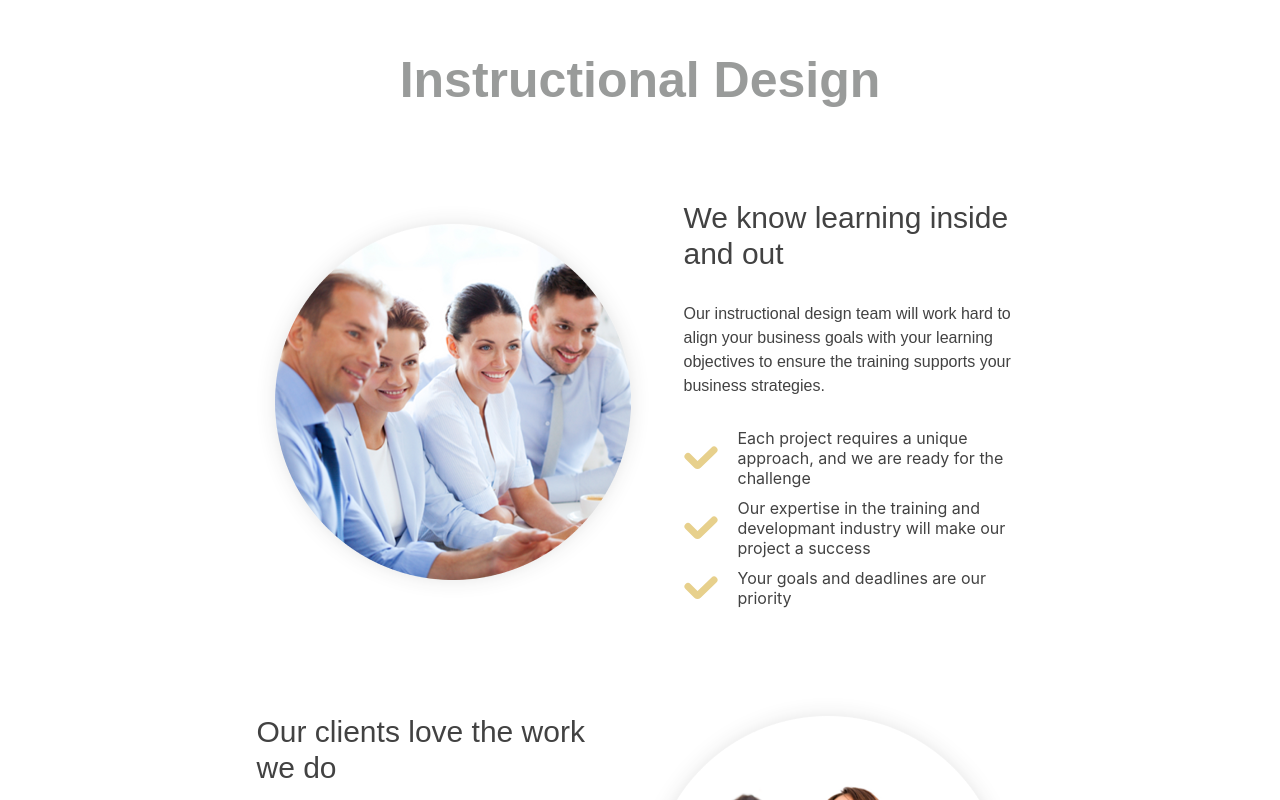
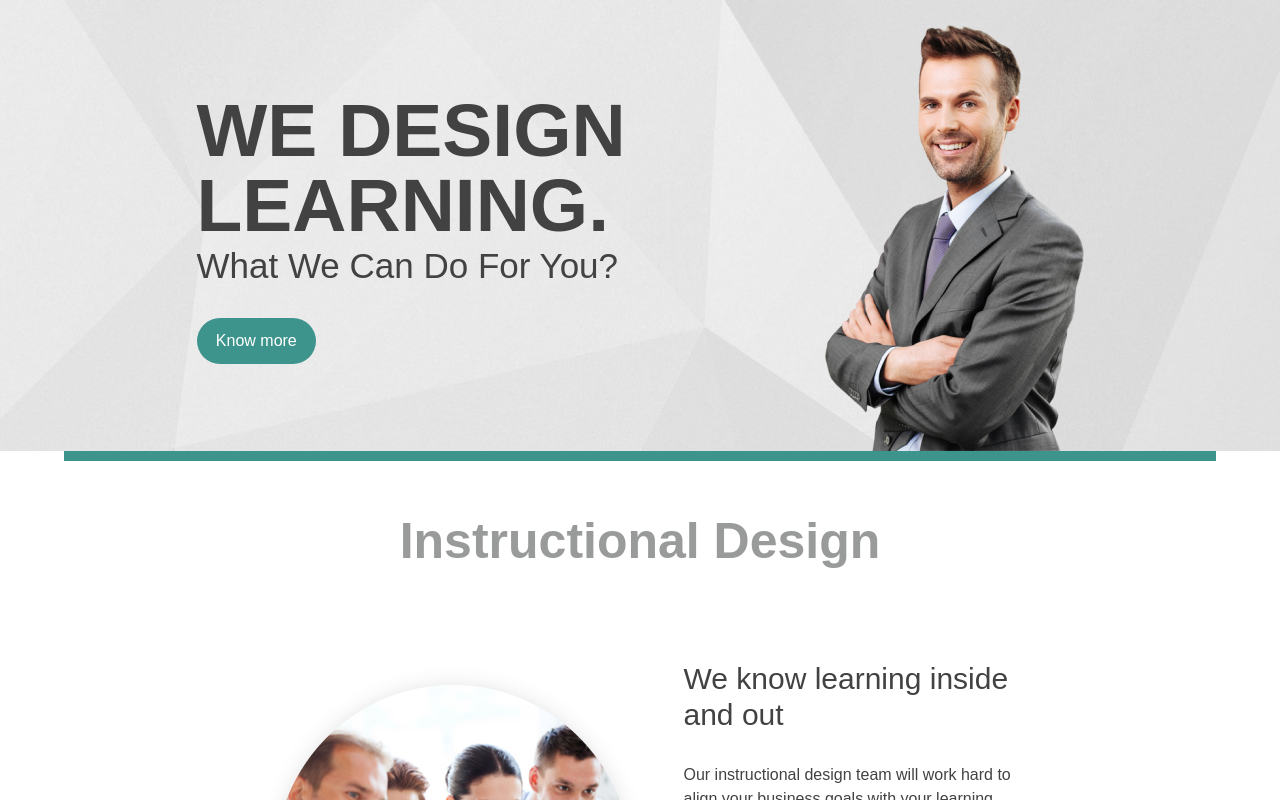
Before and after one commit to yuliia-anisimova/elearing-landing, a React (Create React App) app: page / in a window 1280 px wide. Shown: the top 800 px of the page. Built offline with nearby package versions, Linux system fonts and the light colour scheme.

Commit message:
Implemented poster section

```diff
--- a/src/App.tsx
+++ b/src/App.tsx
@@ -2,6 +2,7 @@ import React from 'react';
 import Footer from './components/Footer';
 import ContactSection from './components/ContactSection/ContactSection';
 import BenefitsSection from './components/BenefitsSection/BenefitsSection';
+import PosterSection from './components/PosterSection/PosterSection';
 
 interface Props {
   onClick: () => void;
@@ -21,6 +22,7 @@ export const Provider: React.FC<Props> = React.memo(
 export const App: React.FC = () => {
   return (
     <main>
+      <PosterSection />
       <BenefitsSection />
       <ContactSection />
       <Footer />
--- /dev/null
+++ b/src/components/PosterSection/PosterSection.module.scss
@@ -0,0 +1,114 @@
+@import "../../styles/utils/vars";
+@import "../../styles/utils/mixins";
+@import "../../styles/fonts/typography";
+
+.poster {
+  display: flex;
+  flex-direction: column;
+
+  &__content {
+    background-image: url("../../images/poster-1.png");
+    background-position: center;
+    background-repeat: no-repeat;
+    background-size: cover;
+    display: flex;
+    justify-content: center;
+    gap: 180px;
+    padding-top: 25px;
+  }
+
+  &__line {
+    height: 10px;
+    width: 90%;
+    background-color: $accent-color;
+    align-self: center;
+  }
+
+  &__info {
+    width: 80%;
+    display: flex;
+    flex-direction: column;
+    justify-content: center;
+    align-items: center;
+
+    @include onTablet {
+      align-items: flex-start;
+      width: 35%;
+    }
+  }
+
+  &__title {
+    @include bold-text;
+    font-size: 50px;
+    line-height: 100%;
+    text-transform: uppercase;
+    color: $text-color-dark;
+    padding: 0;
+    margin: 0 0 5px;
+
+    @include onTablet {
+      font-size: 60px;
+    }
+
+    @include onDesktop {
+      font-size: 75px;
+    }
+  }
+
+  &__text {
+    text-transform: capitalize;
+    @include extra-light-text;
+    padding: 0;
+    margin: 0 0 35px;
+    color: $text-color-dark;
+    font-size: 20px;
+    line-height: 100%;
+
+    @include onTablet {
+      font-size: 20px;
+    }
+
+    @include onDesktop {
+      font-size: 35px;
+    }
+  }
+
+  &__link {
+    text-decoration: none;
+    padding: 15px 15px;
+    background-color: $accent-color;
+    width: 50%;
+    display: flex;
+    justify-content: center;
+    align-items: center;
+    color: $white-color;
+    border-radius: 40px;
+    @include semi-bold-text;
+    font-size: 16px;
+    line-height: 100%;
+    transition: background-color 0.3s ease-in-out;
+    margin-bottom: 20px;
+
+    @include onTablet {
+      width: 50%;
+    }
+
+    @include onDesktop {
+      width: 20%;
+    }
+
+    @include onDesktop {
+      &:hover {
+        background-color: darken($accent-color, 10%);
+      }
+    }
+  }
+
+  &__image {
+    display: none;
+
+    @include onTablet {
+      display: block;
+    }
+  }
+}
--- /dev/null
+++ b/src/components/PosterSection/PosterSection.tsx
@@ -0,0 +1,35 @@
+import React from 'react';
+import classes from './PosterSection.module.scss';
+
+const {
+  poster,
+  poster__content: posterContent,
+  poster__line: posterLine,
+  poster__info: posterInfo,
+  poster__title: posterTitle,
+  poster__text: posterText,
+  poster__link: posterLink,
+  poster__image: posterImage,
+} = classes;
+
+const PosterSection = () => {
+  return (
+    <section className={poster}>
+      <div className={posterContent}>
+        <div className={posterInfo}>
+          <h1 className={posterTitle}>We Design Learning.</h1>
+          <p className={posterText}>What We Can Do For You?</p>
+          <a href="#/" className={posterLink}>Know more</a>
+        </div>
+        <img
+          src="img/images/poster-2.png"
+          alt="poster"
+          className={posterImage}
+        />
+      </div>
+      <div className={posterLine}></div>
+    </section>
+  );
+};
+
+export default PosterSection;
--- /dev/null
+++ b/src/components/PosterSection/index.ts
@@ -0,0 +1 @@
+export { default } from './PosterSection';
--- a/src/styles/fonts/typography.scss
+++ b/src/styles/fonts/typography.scss
@@ -8,6 +8,16 @@
 @mixin semi-bold-text {
   font-family: $global-font-family;
   font-weight: 400;
+}
+
+@mixin bold-text {
+  font-family: $global-font-family;
+  font-weight: 600;
+}
+
+@mixin extra-light-text {
+  font-family: $global-font-family;
+  font-weight: 200;
 }
 
 @mixin regular-title {
--- a/src/styles/utils/_vars.scss
+++ b/src/styles/utils/_vars.scss
@@ -1,5 +1,6 @@
 $global-font-family: "Montserrat", sans-serif;
 $primary-color: #383838;
 $secondary-color: #414141;
+$text-color-dark: #424242;
 $accent-color: #3D948C;
 $white-color: #FFFFFF;
```
Also changed, not shown: public/img/images/poster-2.png (added), src/images/poster-1.png (added).
